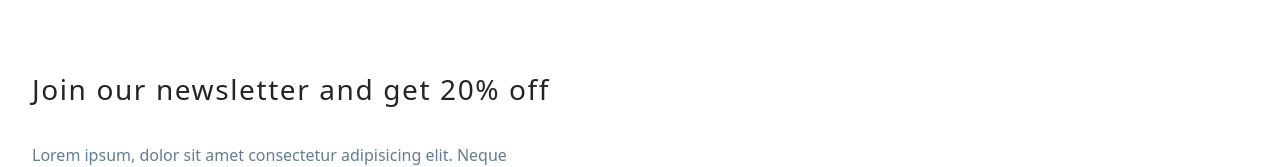
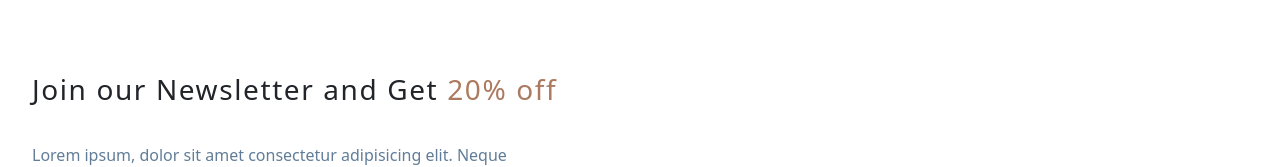
Before and after one commit to Muba-rak/readify, a React (Vite) app: page / in a window 1280 px wide. Shown: the part 1008-1175 px from the top of the page. Built offline with nearby package versions, Linux system fonts and the light colour scheme; no server answers.

Commit message:
style change

```diff
--- a/src/App.css
+++ b/src/App.css
@@ -161,6 +161,9 @@
   max-width: 45em;
   color: var(--clr-grey-5);
 }
+.news-wrapper span {
+  color: var(--clr-primary-5);
+}
 .contact-form {
   width: 85vw;
   max-width: 500px;
--- a/src/components/News.jsx
+++ b/src/components/News.jsx
@@ -4,7 +4,9 @@ const News = () => {
   return (
     <div className="news-wrapper">
       <div className="section-center">
-        <h3>Join our newsletter and get 20% off</h3>
+        <h3>
+          Join our Newsletter and Get <span> 20% off</span>
+        </h3>
         <div className="content">
           <p>
             Lorem ipsum, dolor sit amet consectetur adipisicing elit. Neque
```
